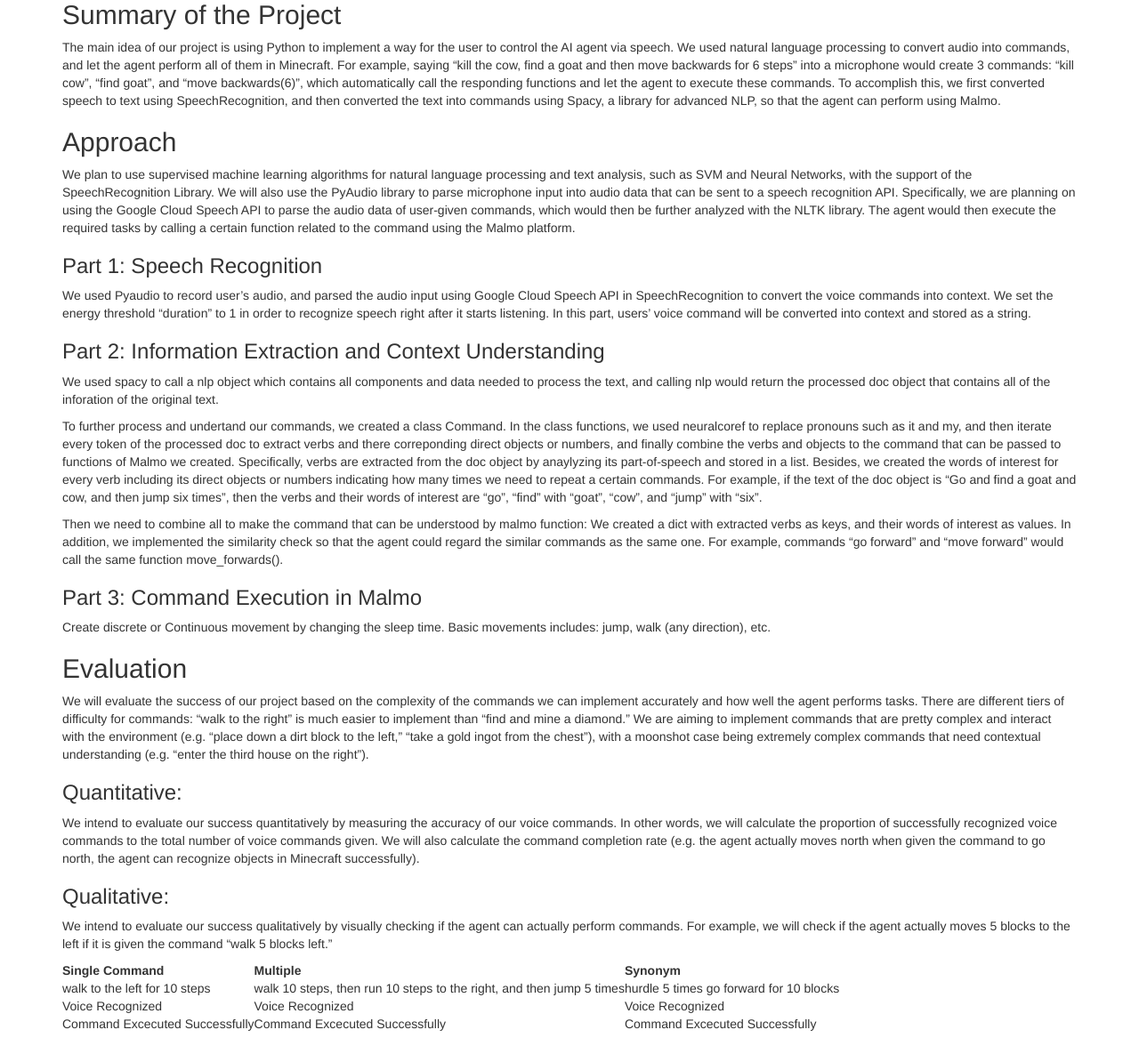
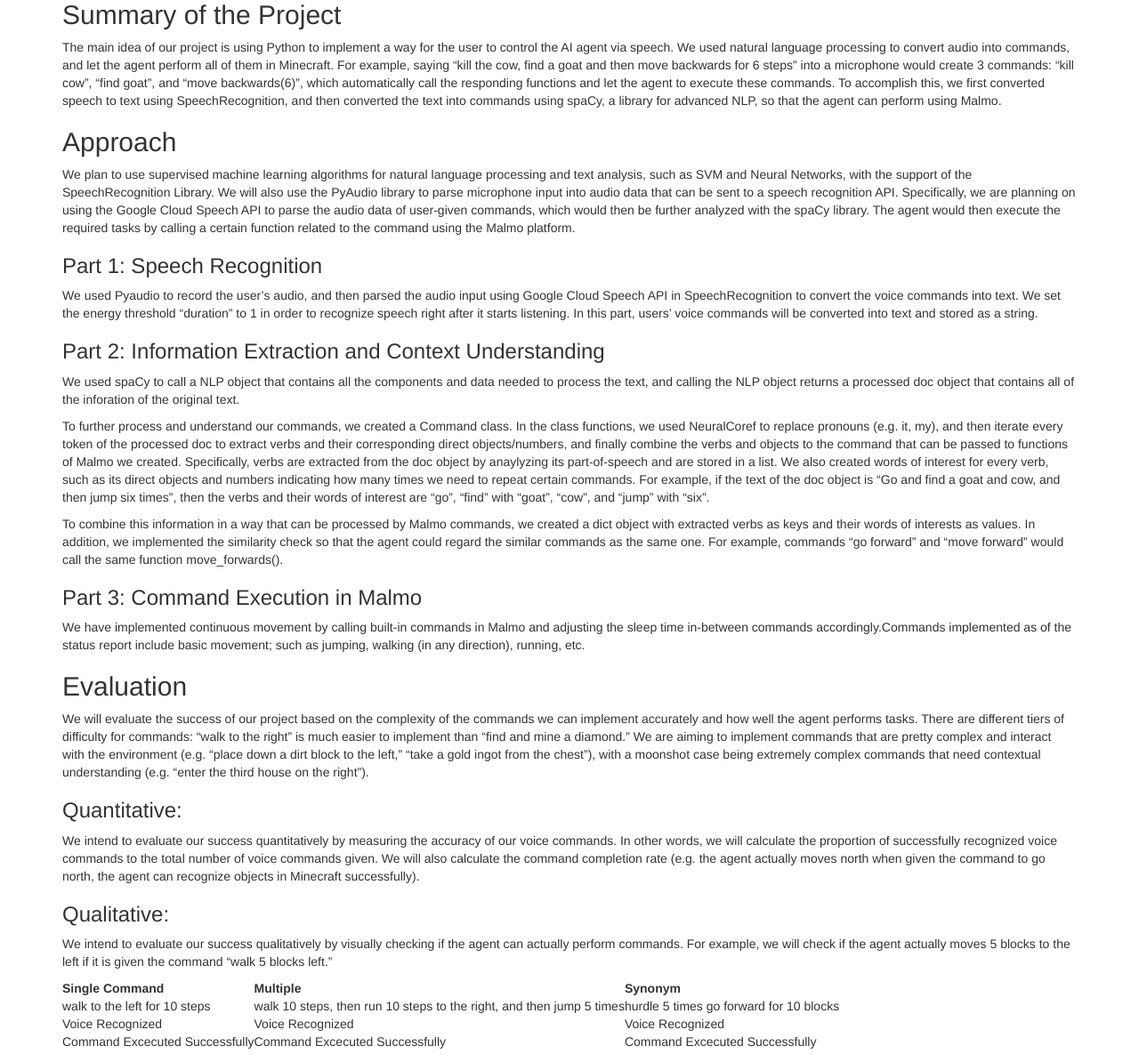
Before and after one commit to geeeeeeeeew/CS-175-Team-Direction-, a Jekyll site: the page built from docs/status.md, in a window 1280 px wide and 1400 px high, scrolled down 321 px. Shown: the part 215-1400 px from the top of the window at 89% size. Built offline with Jekyll 4.4.1, drawn with Linux system fonts in a browser that asks for light colours; some of the changed text lies outside the part shown.

Commit message:
Update status.md

```diff
--- a/docs/status.md
+++ b/docs/status.md
@@ -7,20 +7,20 @@ title:  Status
 [![Speech-To-Steve](https://img.youtube.com/vi/an3ZCRidCkI/0.jpg)](https://www.youtube.com/watch?v=an3ZCRidCkI)
 
 ## Summary of the Project
-The main idea of our project is using Python to implement a way for the user to control the AI agent via speech. We used natural language processing to convert audio into commands, and let the agent perform all of them in Minecraft. For example, saying “kill the cow, find a goat and then move backwards for 6 steps” into a microphone would create 3 commands: "kill cow", "find goat", and "move backwards(6)", which automatically call the responding functions and let the agent to execute these commands. To accomplish this, we first converted speech to text using SpeechRecognition, and then converted the text into commands using Spacy, a library for advanced NLP, so that the agent can perform using Malmo.
+The main idea of our project is using Python to implement a way for the user to control the AI agent via speech. We used natural language processing to convert audio into commands, and let the agent perform all of them in Minecraft. For example, saying “kill the cow, find a goat and then move backwards for 6 steps” into a microphone would create 3 commands: "kill cow", "find goat", and "move backwards(6)", which automatically call the responding functions and let the agent to execute these commands. To accomplish this, we first converted speech to text using SpeechRecognition, and then converted the text into commands using spaCy, a library for advanced NLP, so that the agent can perform using Malmo.
 
 ## Approach
-We plan to use supervised machine learning algorithms for natural language processing and text analysis, such as SVM and Neural Networks, with the support of the SpeechRecognition Library. We will also use the PyAudio library to parse microphone input into audio data that can be sent to a speech recognition API. Specifically, we are planning on using the Google Cloud Speech API to parse the audio data of user-given commands, which would then be further analyzed with the NLTK library. The agent would then execute the required tasks by calling a certain function related to the command using the Malmo platform.
+We plan to use supervised machine learning algorithms for natural language processing and text analysis, such as SVM and Neural Networks, with the support of the SpeechRecognition Library. We will also use the PyAudio library to parse microphone input into audio data that can be sent to a speech recognition API. Specifically, we are planning on using the Google Cloud Speech API to parse the audio data of user-given commands, which would then be further analyzed with the spaCy library. The agent would then execute the required tasks by calling a certain function related to the command using the Malmo platform.
 ### Part 1: Speech Recognition
-We used Pyaudio to record user's audio, and parsed the audio input using Google Cloud Speech API in SpeechRecognition to convert the voice commands into context. We set the energy threshold "duration" to 1 in order to recognize speech right after it starts listening. In this part, users' voice command will be converted into context and stored as a string.
+We used Pyaudio to record the user's audio, and then parsed the audio input using Google Cloud Speech API in SpeechRecognition to convert the voice commands into text. We set the energy threshold "duration" to 1 in order to recognize speech right after it starts listening. In this part, users' voice commands will be converted into text and stored as a string.
 ### Part 2: Information Extraction and Context Understanding
-We used spacy to call a nlp object which contains all components and data needed to process the text, and calling nlp would return the processed doc object that contains all of the inforation of the original text.
+We used spaCy to call a NLP object that contains all the components and data needed to process the text, and calling the NLP object returns a processed doc object that contains all of the inforation of the original text.
 
-To further process and undertand our commands, we created a class Command. In the class functions, we used neuralcoref to replace pronouns such as it and my, and then iterate every token of the processed doc to extract verbs and there correponding direct objects or numbers, and finally combine the verbs and objects to the command that can be passed to functions of Malmo we created. Specifically, verbs are extracted from the doc object by anaylyzing its part-of-speech and stored in a list. Besides, we created the words of interest for every verb including its direct objects or numbers indicating how many times we need to repeat a certain commands. For example, if the text of the doc object is "Go and find a goat and cow, and then jump six times", then the verbs and their words of interest are "go", "find" with "goat", "cow", and "jump" with "six".
+To further process and understand our commands, we created a Command class. In the class functions, we used NeuralCoref to replace pronouns (e.g. it, my), and then iterate every token of the processed doc to extract verbs and their corresponding direct objects/numbers, and finally combine the verbs and objects to the command that can be passed to functions of Malmo we created. Specifically, verbs are extracted from the doc object by anaylyzing its part-of-speech and are stored in a list. We also created words of interest for every verb, such as its direct objects and numbers indicating how many times we need to repeat certain commands. For example, if the text of the doc object is "Go and find a goat and cow, and then jump six times", then the verbs and their words of interest are "go", "find" with "goat", "cow", and "jump" with "six".
 
-Then we need to combine all to make the command that can be understood by malmo function: We created a dict with extracted verbs as keys, and their words of interest as values. In addition, we implemented the similarity check so that the agent could regard the similar commands as the same one. For example, commands "go forward" and "move forward" would call the same function move_forwards().
+To combine this information in a way that can be processed by Malmo commands, we created a dict object with extracted verbs as keys and their words of interests as values. In addition, we implemented the similarity check so that the agent could regard the similar commands as the same one. For example, commands "go forward" and "move forward" would call the same function move_forwards().
 ### Part 3: Command Execution in Malmo
-Create discrete or Continuous movement by changing the sleep time. Basic movements includes: jump, walk (any direction), etc.
+We have implemented continuous movement by calling built-in commands in Malmo and adjusting the sleep time in-between commands accordingly.Commands implemented as of the status report include basic movement; such as jumping, walking (in any direction), running, etc.
 ## Evaluation
 We will evaluate the success of our project based on the complexity of the commands we can implement accurately and how well the agent performs tasks. There are different tiers of difficulty for commands: “walk to the right” is much easier to implement than “find and mine a diamond.” We are aiming to implement commands that are pretty complex and interact with the environment (e.g. “place down a dirt block to the left,” “take a gold ingot from the chest”), with a moonshot case being extremely complex commands that need contextual understanding (e.g. “enter the third house on the right”).
 
@@ -39,16 +39,16 @@ We intend to evaluate our success qualitatively by visually checking if the agen
 
 ## Remaining Goals and Challenges
 - Information Extraction and Filtering
-  Since this project is about voice recognition, it's command that our users might add a lot of words that semantically meaningless to the content of the commands. Take a basic commands for an example: "go" is useless in the sentence "go and find a cow", so we need to filter such words. Although we are able to filter many of these words and extract the most useful ones, we still need to improve the accuracy so that our agent can execute every commands given with desirable performance.
+  Since this project is about voice recognition, the commands that our users give might have a lot of words that are semantically meaningless to the content of the commands. Take a basic statement for an example: "go" is useless in the sentence "go and find a cow", so we need to filter such words. Although we are able to filter many of these words and extract the most useful ones, we still need to improve the accuracy so that our agent can execute every commands given with desirable performance.
 
-- Understand More Complexed Commands
-  At this stage, our agent is able to recognize single, multiple and synonym commands, but we haven't implemented more advanced commands, so this part needs to be further tested.
+- Understand More Complex Commands
+  At this stage, our agent is able to recognize single, multiple and synonymous commands. We have not yet finished implementing more advanced commands, such as "kill the cow," so this part needs to be further tested.
 
 - Similarity Check
-  In addition, we are encountering the problem that our agent may regard "run" and "walk" as the same command if we activate similarity check. It's hard to define similarity between words; for example, "I like pizza" and "I like flowers" both talks about one's preferences, but it's dissimiliar regard to the catergoration.
+  In addition, we are encountering the problem that our agent may regard "run" and "walk" as the same command if we activate our similarity check. It's hard to define similarity between words; for example, the statements "I like pizza" and "I like flowers" both talk about one's preferences, but are dissimiliar in regards to their categorization.
 
 - Advanced Commands in Malmo
-  After achieving the basic voice commands recognition and execution in malmo, we will work on letting agent execute more advanced commands like finding and navigation related ones.
+  After achieving the basic voice commands recognition and execution in malmo, we will work on letting agent execute more advanced commands like finding objects and performing actions on them.
 ## Resources Used
 - SpeechRecognition
 library for performing speech recognition\
```
